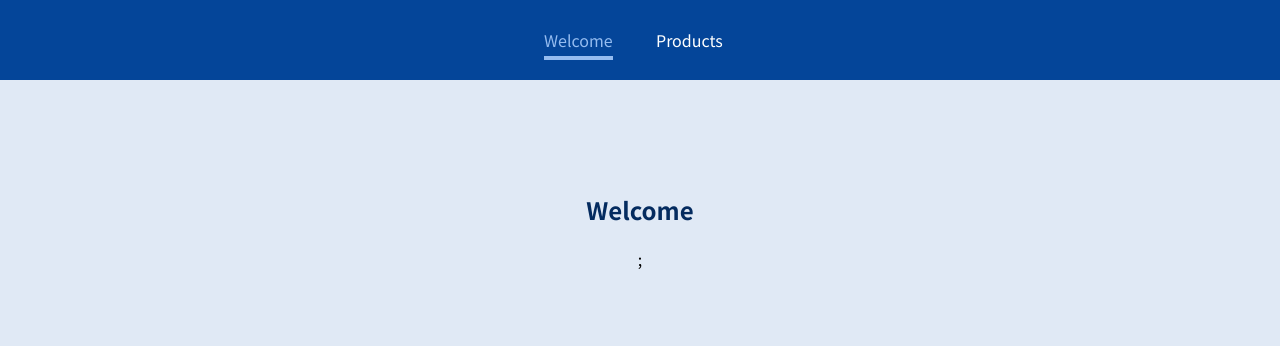
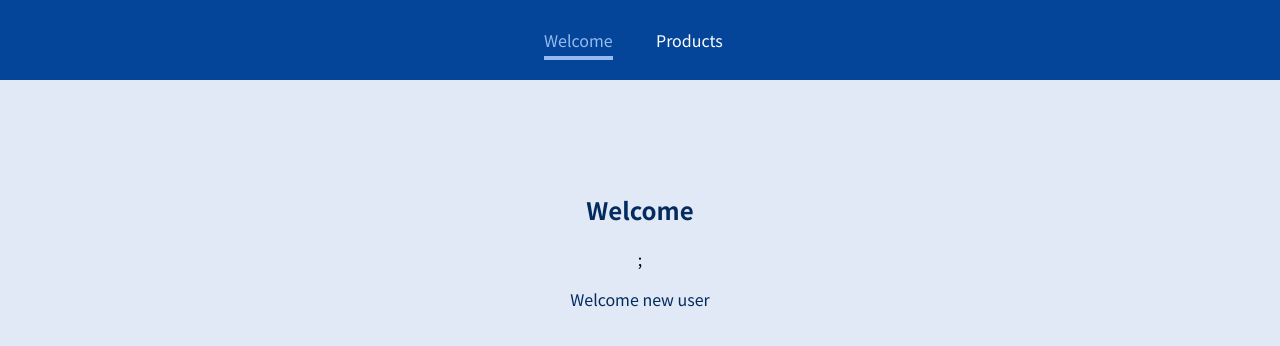
Before and after one commit to MS-D-rei/React_Router_Sample_App, a React (Vite) app: page /welcome/new-user in a window 1280 px wide. Shown: the top 346 px of the page. Built offline with nearby package versions, Linux system fonts and the light colour scheme.

Commit message:
add redirect to welcome in App

```diff
--- a/src/App.tsx
+++ b/src/App.tsx
@@ -1,4 +1,4 @@
-import { Route, Switch } from 'react-router-dom';
+import { Redirect, Route, Switch } from 'react-router-dom';
 import Products from '@/components/pages/Products';
 import Welcome from '@/components/pages/Welcome';
 import MainHeader from './components/MainHeader';
@@ -10,6 +10,9 @@
       <MainHeader />
       <main>
         <Switch>
+          <Route path='/' exact>
+            <Redirect to='/welcome' />
+          </Route>
           <Route path="/welcome">
             <Welcome />
           </Route>
--- a/src/components/pages/Welcome.tsx
+++ b/src/components/pages/Welcome.tsx
@@ -1,7 +1,12 @@
+import { Route } from 'react-router-dom';
+
 function Welcome() {
   return (
     <section>
       <h1>Welcome</h1>;
+      <Route path="/welcome/new-user">
+        <p>Welcome new user</p>
+      </Route>
     </section>
   );
 }
```
